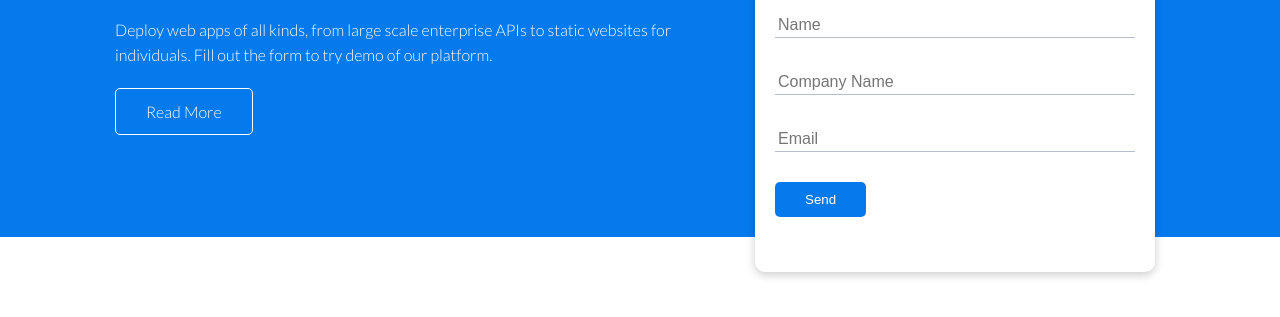
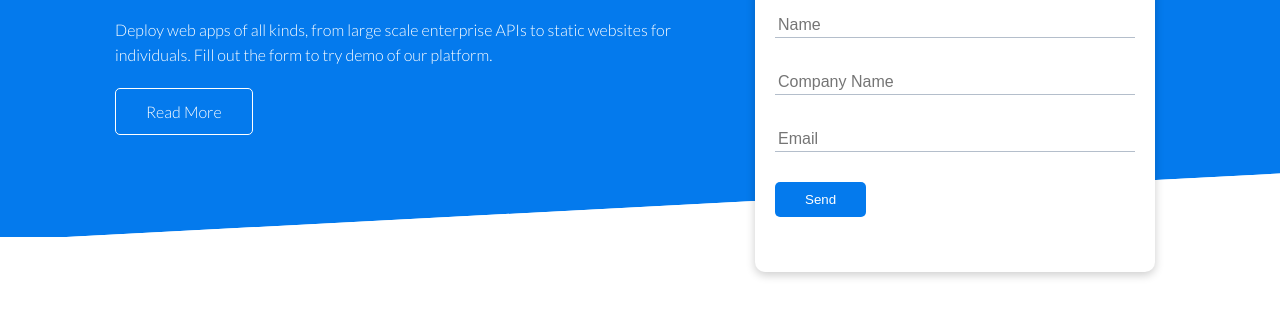
Before and after one commit to mofawzi/loruki, a plain HTML site: page index.html in a window 1280 px wide. Shown: the part 233-550 px from the top of the page. Drawn offline with Linux system fonts and the light colour scheme.

Commit message:
Add Showcase transform Styling

```diff
--- a/css/style.css
+++ b/css/style.css
@@ -115,6 +115,21 @@ img {
   outline: none;
 }
 
+.showcase::before,
+.showcase::after {
+  content: "";
+  position: absolute;
+  height: 100px;
+  bottom: -70px;
+  right: 0;
+  left: 0;
+  background: #fff;
+  transform: skewY(-3deg);
+  -webkit-transform: skewY(-3deg);
+  -moz-transform: skewY(-3deg);
+  -ms-transform: skewY(-3deg);
+}
+
 /* Utilities */
 .container {
   max-width: 1100px;
```
